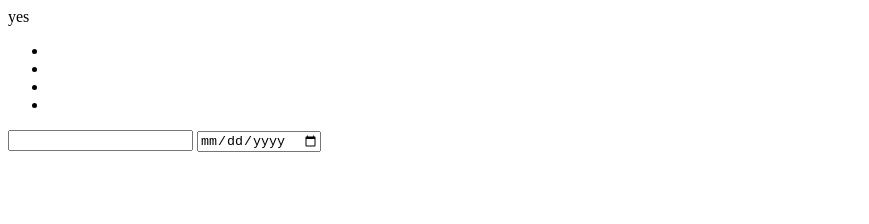
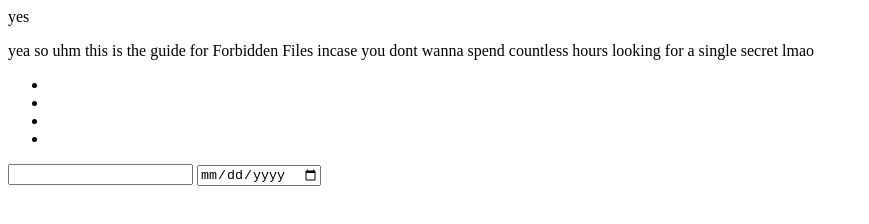
Before and after one commit to FunkinXeter/FF-GUIDE, a plain HTML site: page index.html in a window 1280 px wide. Shown: the whole page, without its empty margins (0-869 px from the left). Drawn offline with Linux system fonts and the light colour scheme.

Commit message:
Add files via upload

```diff
--- a/index.html
+++ b/index.html
@@ -4,10 +4,11 @@
     <meta charset="UTF-8">
     <meta http-equiv="X-UA-Compatible" content="IE=edge">
     <meta name="viewport" content="width=device-width, initial-scale=1.0">
-    <title>Document</title>
+    <title>Forbidden Files Guide</title>
 </head>
 <body>
     <div>yes</div>
+    <p>yea so uhm this is the guide for Forbidden Files incase you dont wanna spend countless hours looking for a single secret lmao</p>
     <ul>
         <li></li>
         <li></li>
```
